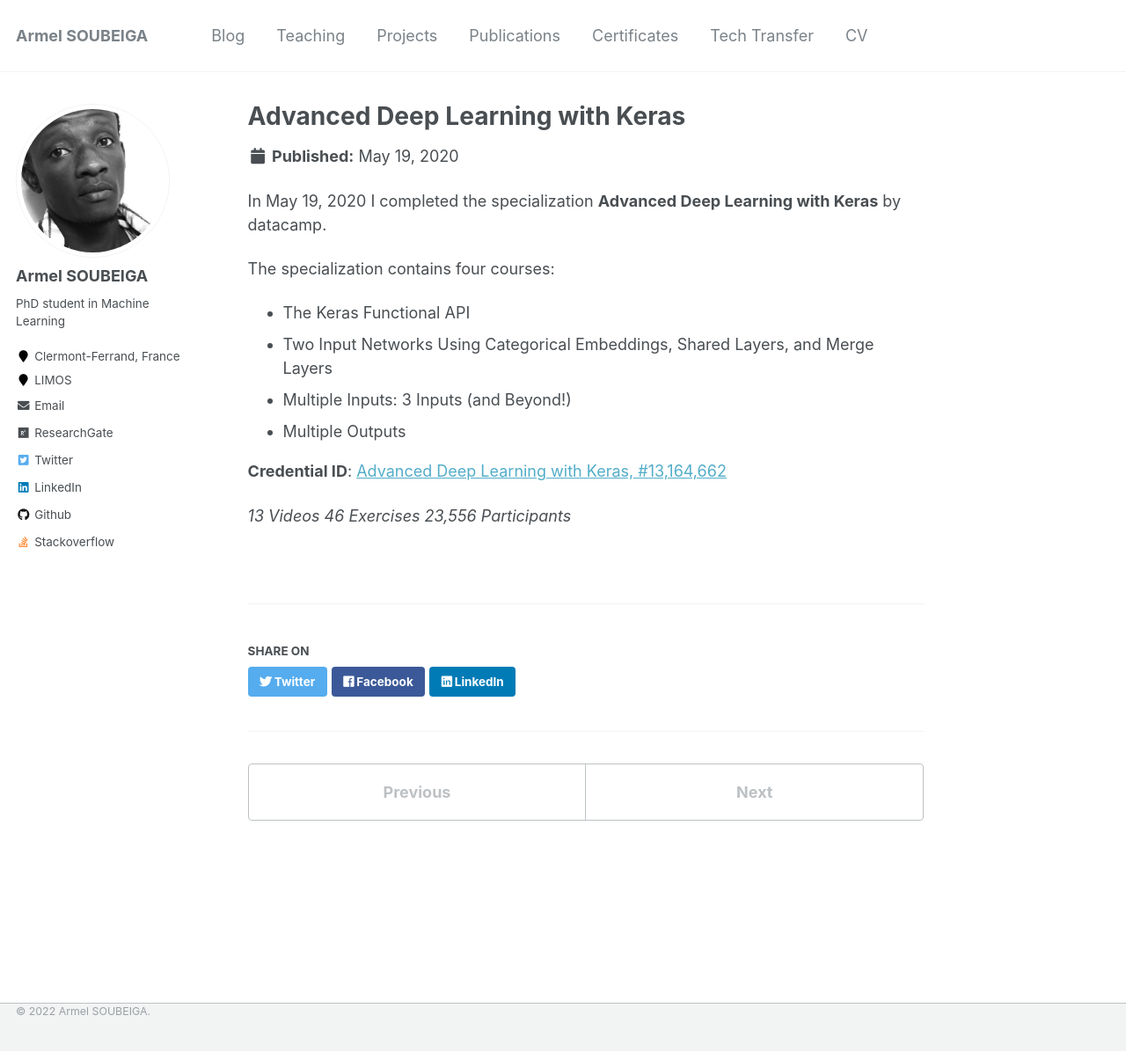
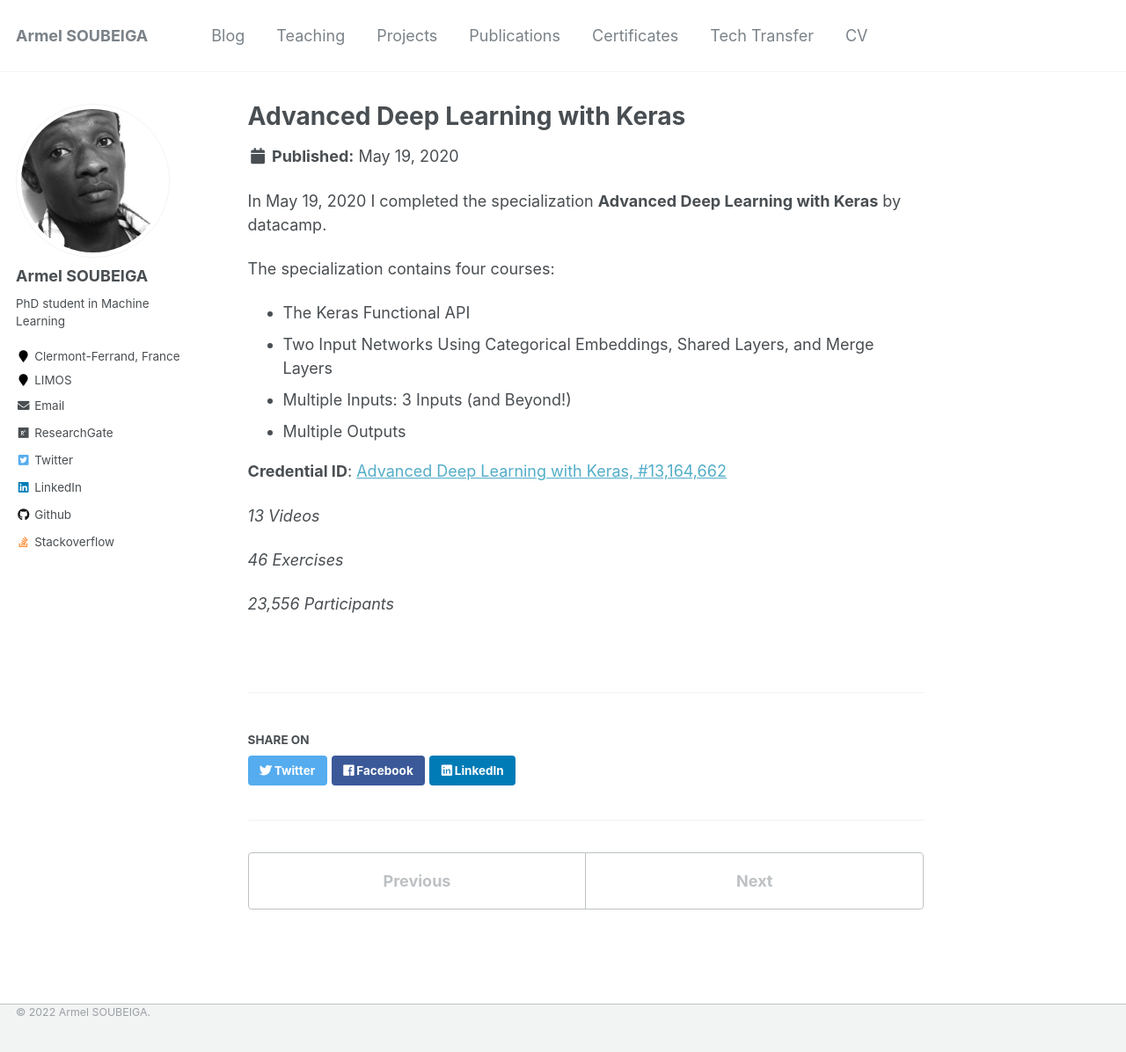
Before and after one commit to armelsoubeiga/neweb, a Jekyll site: the page built from _certificates/2020-05-19-Advanced Deep Learning with Keras.md, in a window 1280 px wide and 1196 px high. Shown: the whole window at 88% size. Built offline with Jekyll 4.4.1, drawn with Linux system fonts in a browser that asks for light colours.

```diff
--- a/_certificates/2020-05-19-Advanced Deep Learning with Keras.md
+++ b/_certificates/2020-05-19-Advanced Deep Learning with Keras.md
@@ -15,6 +15,8 @@ The specialization contains four courses:
 
 **Credential ID**: [Advanced Deep Learning with Keras, #13,164,662]([https://www.coursera.org/account/accomplishments/specialization/certificate/6HHEAT8V4K4V](https://www.datacamp.com/statement-of-accomplishment/course/1bba90cf940e8142348cedb38189a2abe4b7c076))
 
-*13 Videos
-46 Exercises
-23,556 Participants*
+*13 Videos*
+
+*46 Exercises*
+
+*23,556 Participants*
```
